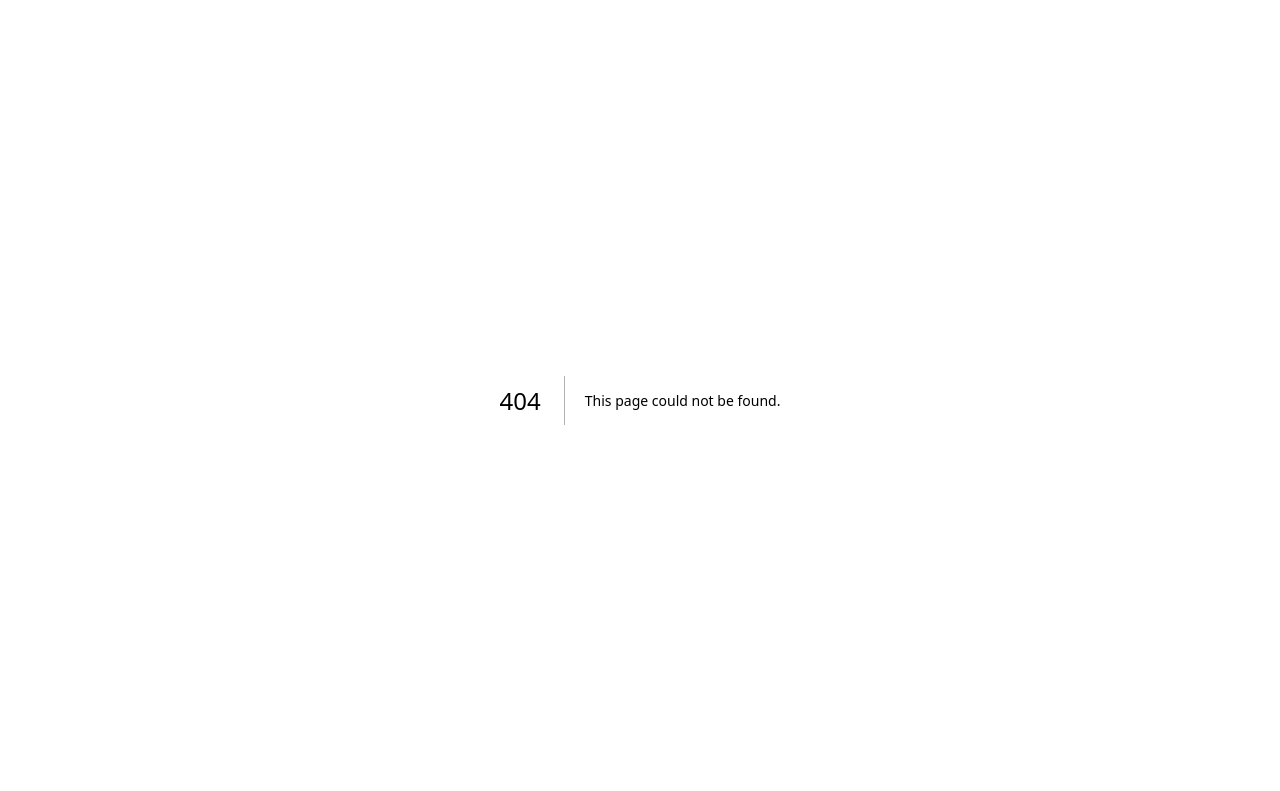
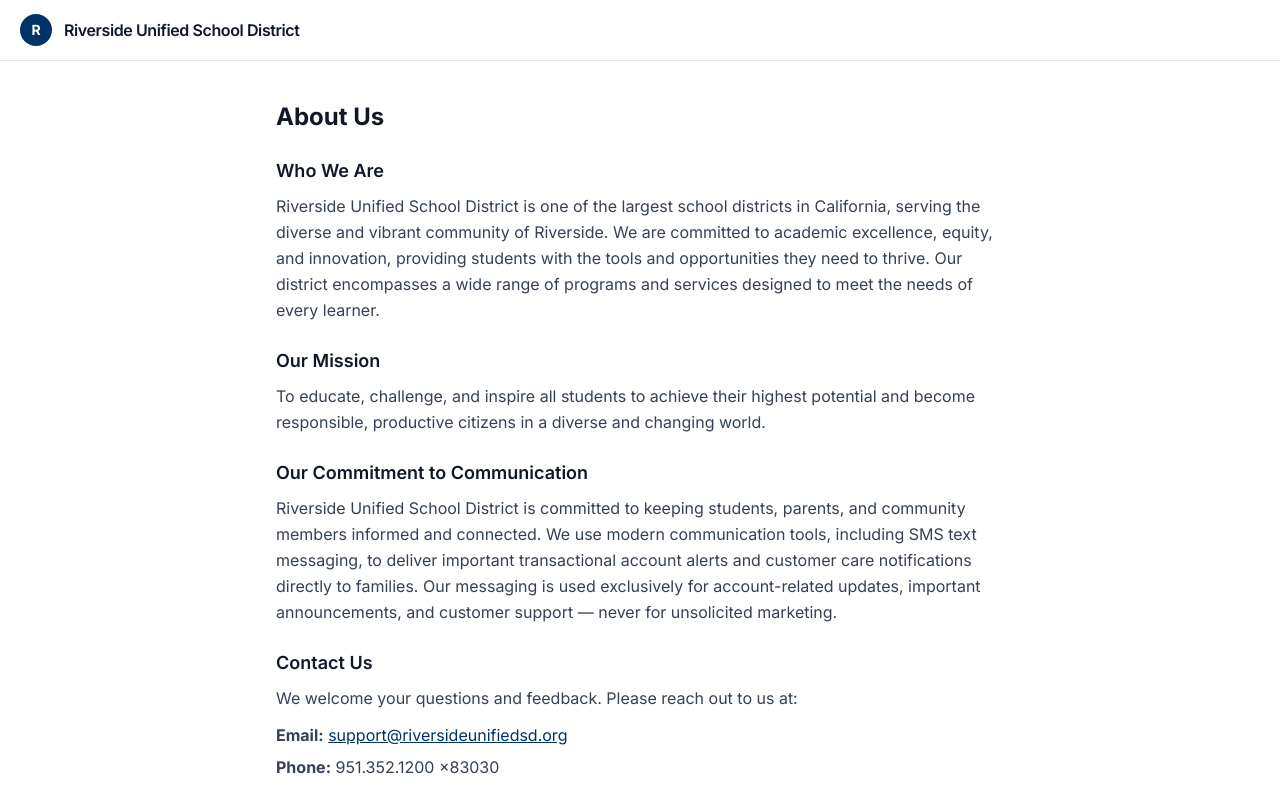
Before and after one commit to Textingman/newsela-riverside, a Next.js app: page /about in a window 1280 px wide. Before the commit this address had no page. Shown: the top 791 px of the page. Built offline with nearby package versions, Linux system fonts and the light colour scheme.

Commit message:
Add About Us page with brand description and transactional SMS communication info

```diff
--- /dev/null
+++ b/src/app/about/page.tsx
@@ -0,0 +1,88 @@
+import type { Metadata } from "next";
+import Link from "next/link";
+import Footer from "@/app/components/Footer";
+
+export const metadata: Metadata = {
+  title: "About Us | Riverside Unified School District",
+  description: "Learn about Riverside Unified School District and our commitment to student success.",
+};
+
+export default function About() {
+  return (
+    <div className="flex flex-col min-h-screen">
+      {/* Top Bar */}
+      <header className="bg-white border-b border-gray-200 px-5 py-3.5 sticky top-0 z-50">
+        <Link
+          href="/"
+          className="flex items-center gap-3 hover:opacity-80 transition-opacity"
+        >
+          <div className="w-8 h-8 rounded-full bg-[#003366] flex items-center justify-center flex-shrink-0">
+            <span className="text-white font-bold text-sm">R</span>
+          </div>
+          <span className="text-base font-semibold text-gray-900 tracking-tight">
+            Riverside Unified School District
+          </span>
+        </Link>
+      </header>
+
+      {/* Content */}
+      <main className="flex-1 max-w-3xl w-full mx-auto px-5 py-10">
+        <h1 className="text-2xl font-bold text-gray-900 mb-6">About Us</h1>
+
+        <div className="prose prose-sm max-w-none text-gray-700 space-y-6">
+          <section>
+            <h2 className="text-lg font-semibold text-gray-900 mb-2">
+              Who We Are
+            </h2>
+            <p className="leading-relaxed">
+              Riverside Unified School District is one of the largest school districts in California, serving the diverse and vibrant community of Riverside. We are committed to academic excellence, equity, and innovation, providing students with the tools and opportunities they need to thrive. Our district encompasses a wide range of programs and services designed to meet the needs of every learner.
+            </p>
+          </section>
+
+          <section>
+            <h2 className="text-lg font-semibold text-gray-900 mb-2">
+              Our Mission
+            </h2>
+            <p className="leading-relaxed">
+              To educate, challenge, and inspire all students to achieve their highest potential and become responsible, productive citizens in a diverse and changing world.
+            </p>
+          </section>
+
+          <section>
+            <h2 className="text-lg font-semibold text-gray-900 mb-2">
+              Our Commitment to Communication
+            </h2>
+            <p className="leading-relaxed">
+              Riverside Unified School District is committed to keeping students, parents, and community members informed and connected. We use modern communication tools, including SMS text messaging, to deliver important transactional account alerts and customer care notifications directly to families. Our messaging is used exclusively for account-related updates, important announcements, and customer support — never for unsolicited marketing.
+            </p>
+          </section>
+
+          <section>
+            <h2 className="text-lg font-semibold text-gray-900 mb-2">
+              Contact Us
+            </h2>
+            <p className="leading-relaxed">
+              We welcome your questions and feedback. Please reach out to us at:
+            </p>
+            <ul className="list-none space-y-2 mt-3">
+              <li>
+                <strong>Email:</strong>{" "}
+                <a href="mailto:support@riversideunifiedsd.org" className="text-[#003366] underline">
+                  support@riversideunifiedsd.org
+                </a>
+              </li>
+              <li>
+                <strong>Phone:</strong> 951.352.1200 x83030
+              </li>
+              <li>
+                <strong>Address:</strong> 3380 14th Street, Riverside, CA 92501-3810
+              </li>
+            </ul>
+          </section>
+        </div>
+      </main>
+
+      <Footer />
+    </div>
+  );
+}
```
